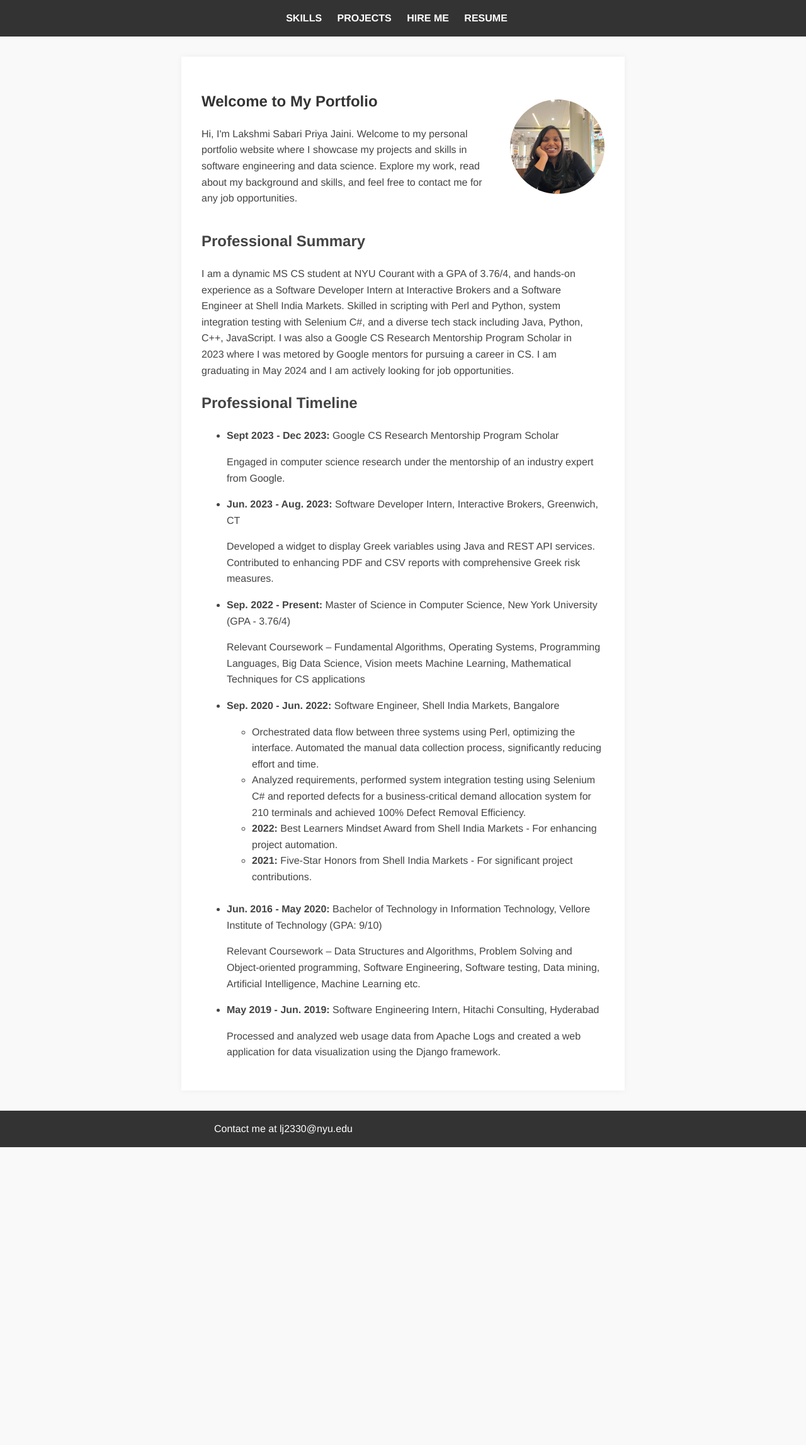
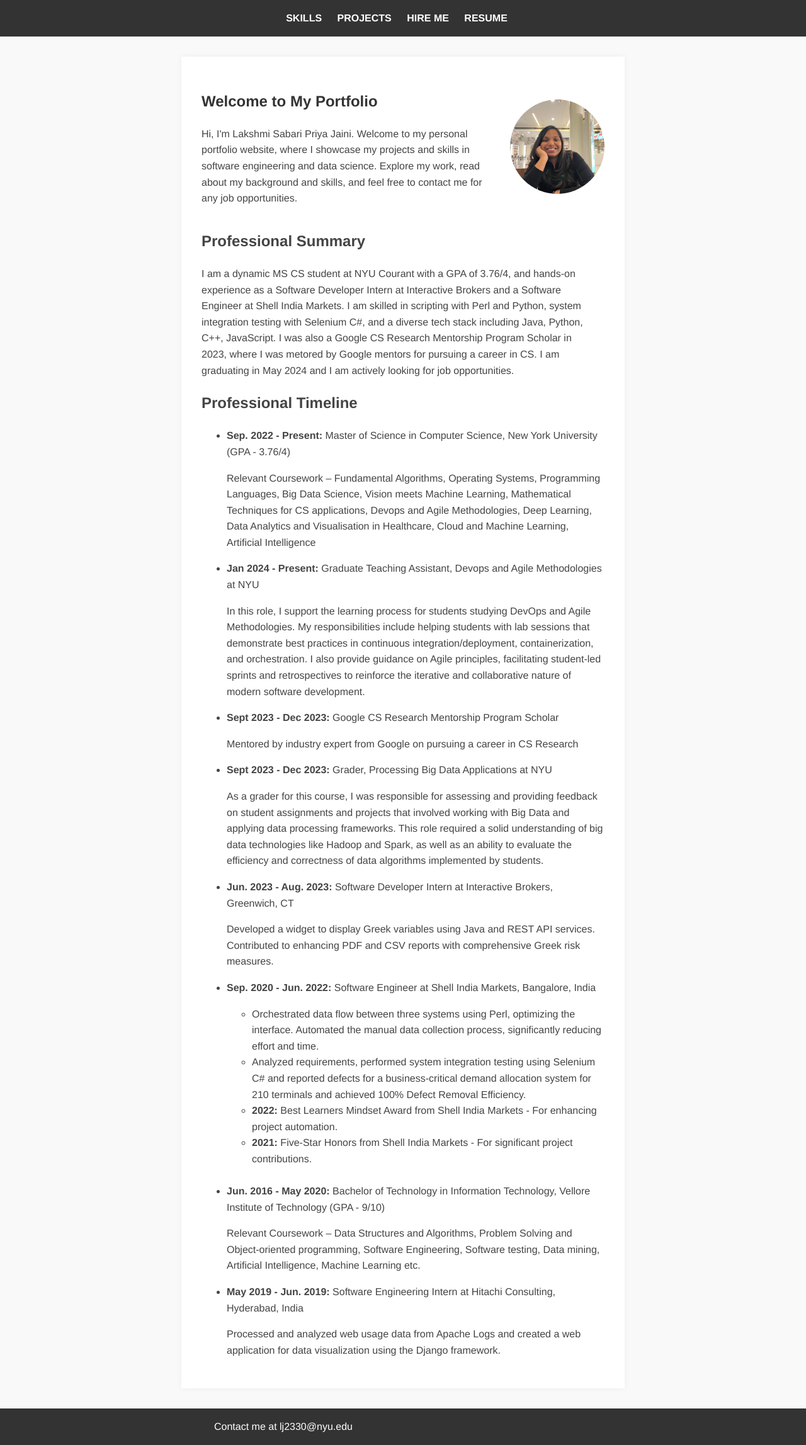
Before and after one commit to JainiPriya/JainiPriya.github.io, a Jekyll site: the page built from index.html, in a window 1280 px wide. Shown: the whole page at 63% size. Built offline with Jekyll 4.4.1, drawn with Linux system fonts in a browser that asks for light colours; before the commit the page ends 1822 px from its top, so only the background shows below that.

Commit message:
Changes to Timeline etc

```diff
--- a/_config.yml
+++ b/_config.yml
@@ -10,3 +10,6 @@ markdown: kramdown
 theme: minima
 plugins:
   - jekyll-feed
+
+sass:
+  sass_dir: assets/css
--- a/assets/css/style.css
+++ b/assets/css/style.css
@@ -50,6 +50,7 @@ body {
   footer a {
     color: #ffffff;
     text-decoration: none;
+    text-align: center;
   }
 
   h1 {
--- a/index.html
+++ b/index.html
@@ -27,7 +27,7 @@
             <div class="welcome">
                 <div class="welcome-text">
                     <h1>Welcome to My Portfolio</h1>
-                    <p>Hi, I'm Lakshmi Sabari Priya Jaini. Welcome to my personal portfolio website where I showcase my projects and skills in software engineering and data science. Explore my work, read about my background and skills, and feel free to contact me for any job opportunities.</p>
+                    <p>Hi, I'm Lakshmi Sabari Priya Jaini. Welcome to my personal portfolio website, where I showcase my projects and skills in software engineering and data science. Explore my work, read about my background and skills, and feel free to contact me for any job opportunities.</p>
                 </div>
                 <div class="profile-pic">
                     <img src="/assets/images/profile.jpg" alt="Lakshmi Sabari Priya Jaini">
@@ -36,34 +36,46 @@
 
             <div class="professional-summary">
                 <h2>Professional Summary</h2>
-                <p>I am a dynamic MS CS student at NYU Courant with a GPA of 3.76/4, and hands-on experience as a Software Developer Intern at Interactive Brokers and a Software Engineer at Shell India Markets. Skilled in scripting with Perl and Python, system integration testing with Selenium C#, and a diverse tech stack including Java, Python, C++, JavaScript. I was also a Google CS Research Mentorship Program Scholar in 2023 where I was metored by Google mentors for pursuing a career in CS. I am graduating in May 2024 and I am actively looking for job opportunities.</p>
+                <p>I am a dynamic MS CS student at NYU Courant with a GPA of 3.76/4, and hands-on experience as a Software Developer Intern at Interactive Brokers and a Software Engineer at Shell India Markets. I am skilled in scripting with Perl and Python, system integration testing with Selenium C#, and a diverse tech stack including Java, Python, C++, JavaScript. I was also a Google CS Research Mentorship Program Scholar in 2023, where I was metored by Google mentors for pursuing a career in CS. I am graduating in May 2024 and I am actively looking for job opportunities.</p>
                 </div>
 
             <!-- Timeline Section -->
             <h2>Professional Timeline</h2>
             <ul class="timeline">
+                <!-- Master's Degree -->
+                <li>
+                    <strong>Sep. 2022 - Present:</strong> Master of Science in Computer Science, New York University (GPA - 3.76/4)
+                    <p>Relevant Coursework – Fundamental Algorithms, Operating Systems, Programming Languages, Big Data Science, Vision meets Machine Learning, Mathematical Techniques for CS applications, Devops and Agile Methodologies, Deep Learning, Data Analytics and Visualisation in Healthcare, Cloud and Machine Learning, Artificial Intelligence
+                    </p>
+                </li>
+
+                <!-- Teaching Assistant -->
+                <li>
+                    <strong>Jan 2024 - Present:</strong> Graduate Teaching Assistant, Devops and Agile Methodologies at NYU
+                    <p>In this role, I support the learning process for students studying DevOps and Agile Methodologies. My responsibilities include helping students with lab sessions that demonstrate best practices in continuous integration/deployment, containerization, and orchestration. I also provide guidance on Agile principles, facilitating student-led sprints and retrospectives to reinforce the iterative and collaborative nature of modern software development.</p>
+                </li>
+
                 <!-- Google CS Research Mentorship -->
                 <li>
                     <strong>Sept 2023 - Dec 2023:</strong> Google CS Research Mentorship Program Scholar
-                    <p>Engaged in computer science research under the mentorship of an industry expert from Google.</p>
+                    <p>Mentored by industry expert from Google on pursuing a career in CS Research</p>
+                </li>
+
+                <!-- Grading -->
+                <li>
+                    <strong>Sept 2023 - Dec 2023:</strong> Grader, Processing Big Data Applications at NYU
+                    <p>As a grader for this course, I was responsible for assessing and providing feedback on student assignments and projects that involved working with Big Data and applying data processing frameworks. This role required a solid understanding of big data technologies like Hadoop and Spark, as well as an ability to evaluate the efficiency and correctness of data algorithms implemented by students.</p>
                 </li>
 
                 <!-- Software Developer Internship -->
                 <li>
-                    <strong>Jun. 2023 - Aug. 2023:</strong> Software Developer Intern, Interactive Brokers, Greenwich, CT
+                    <strong>Jun. 2023 - Aug. 2023:</strong> Software Developer Intern at Interactive Brokers, Greenwich, CT
                     <p>Developed a widget to display Greek variables using Java and REST API services. Contributed to enhancing PDF and CSV reports with comprehensive Greek risk measures.</p>
-                </li>
-
-                <!-- Master's Degree -->
-                <li>
-                    <strong>Sep. 2022 - Present:</strong> Master of Science in Computer Science, New York University (GPA - 3.76/4)
-                    <p>Relevant Coursework – Fundamental Algorithms, Operating Systems, Programming Languages, Big Data Science, Vision meets Machine Learning, Mathematical Techniques for CS applications
-                    </p>
                 </li>
 
                 <!-- Software Engineering Position -->
                 <li>
-                    <strong>Sep. 2020 - Jun. 2022:</strong> Software Engineer, Shell India Markets, Bangalore
+                    <strong>Sep. 2020 - Jun. 2022:</strong> Software Engineer at Shell India Markets, Bangalore, India
                     <p> </p>
                     <ul>
                         <li>Orchestrated data flow between three systems using Perl, optimizing the interface. Automated the manual data collection process, significantly reducing effort and time.</li>
@@ -77,13 +89,13 @@
 
                 <!-- Bachelor's Degree -->
                 <li>
-                    <strong>Jun. 2016 - May 2020:</strong> Bachelor of Technology in Information Technology, Vellore Institute of Technology (GPA: 9/10)
+                    <strong>Jun. 2016 - May 2020:</strong> Bachelor of Technology in Information Technology, Vellore Institute of Technology (GPA - 9/10)
                     <p>Relevant Coursework – Data Structures and Algorithms, Problem Solving and Object-oriented programming, Software Engineering, Software testing, Data mining, Artificial Intelligence, Machine Learning etc.</p>
                 </li>
 
                 <!-- Software Engineering Internship -->
                 <li>
-                    <strong>May 2019 - Jun. 2019:</strong> Software Engineering Intern, Hitachi Consulting, Hyderabad
+                    <strong>May 2019 - Jun. 2019:</strong> Software Engineering Intern at Hitachi Consulting, Hyderabad, India
                     <p>Processed and analyzed web usage data from Apache Logs and created a web application for data visualization using the Django framework.</p>
                 </li>
             </ul>
```
Also changed, not shown: skills.md (+1 -1 lines), 2 other files.
